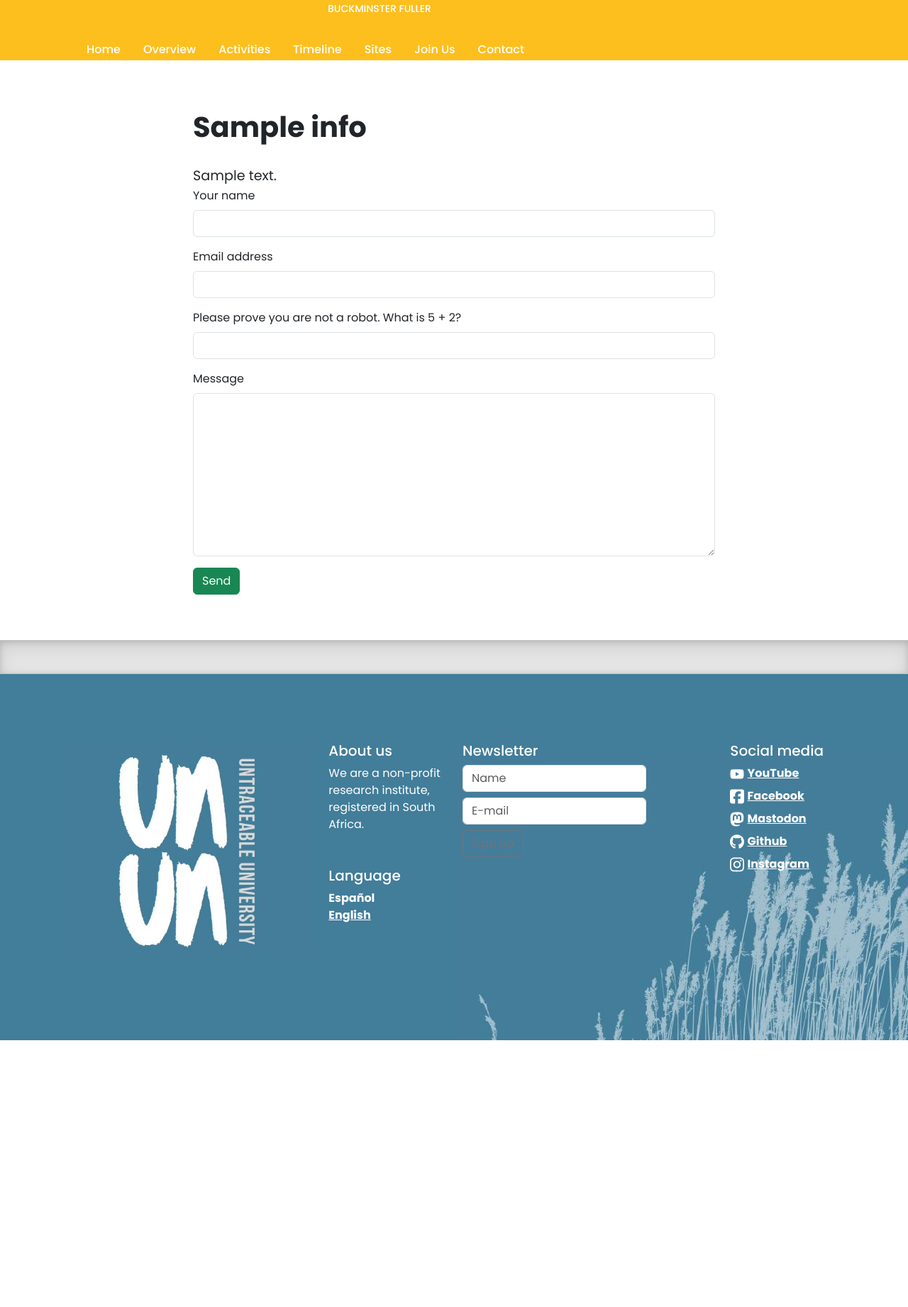
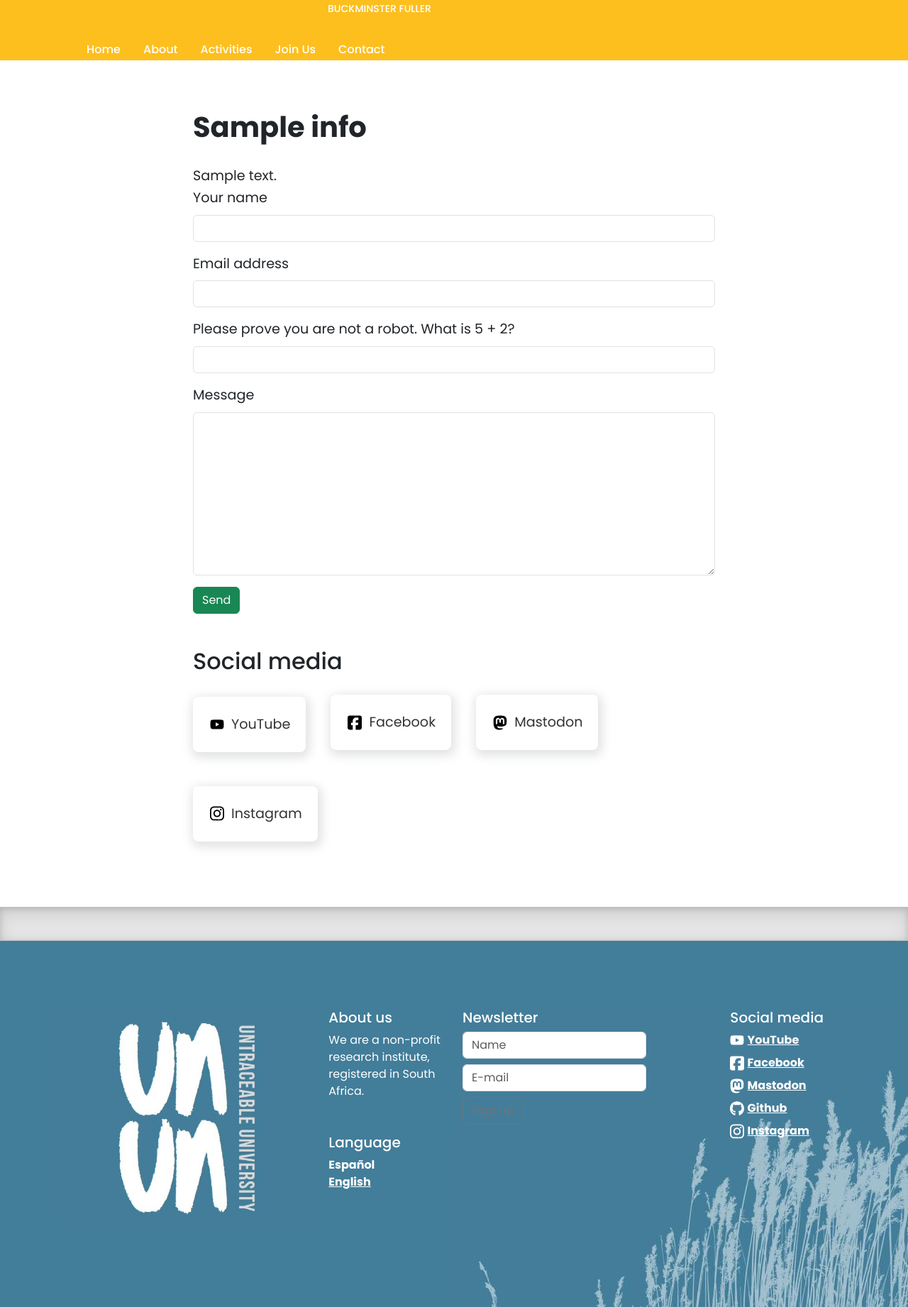
Before and after one commit to untraceable-university/website, a Django app: template untraceableuniversity/website/templates/contact.html in a window 1280 px wide. Shown: the part 304-2146 px from the top of the page at 71% size. Before the commit the page ends 1770 px from the top, so only its background shows below. Run offline with Django 3.2, Linux system fonts and the light colour scheme; the template is opened without the code that fills it: most values are stand-ins (such as "Sample title", 1, 10 or a date in 2020); some libraries are stand-ins or nearby versions.

Commit message:
Contact page and setting up page content editing system

```diff
--- a/requirements.txt
+++ b/requirements.txt
@@ -8,3 +8,5 @@ markdown
 bleach
 django-cleanup
 django-mdeditor
+django-crispy-forms
+crispy-bootstrap5
--- a/untraceableuniversity/website/admin.py
+++ b/untraceableuniversity/website/admin.py
@@ -20,7 +20,7 @@ class ContentAdmin(admin.ModelAdmin):
 
 class PageAdmin(admin.ModelAdmin):
     search_fields = ["name"]
-    list_display = ["name", "parent_page", "position", "slug"]
+    list_display = ["name", "parent_page", "position"]
 
 admin_site = MyAdminSite()
 
--- a/untraceableuniversity/website/models.py
+++ b/untraceableuniversity/website/models.py
@@ -23,7 +23,6 @@ class Page(models.Model):
         ("blurb", "Blurb"),
     ]
     format = models.CharField(max_length=8, choices=FORMAT, db_index=True, default="markdown")
-    slug = models.SlugField(max_length=100, null=True, blank=True, unique=True)
 
     def __str__(self):
         return self.name
--- a/untraceableuniversity/website/templates/_base.html
+++ b/untraceableuniversity/website/templates/_base.html
@@ -4,6 +4,9 @@
 <head>
 <title>{% block title %}{% endblock %} - {{ _("Untraceable University") }}</title>
 <meta charset="UTF-8" />
+{% if jquery or controlpanel %}
+<script type="text/javascript" src="https://code.jquery.com/jquery-3.7.1.min.js"></script>
+{% endif %}
 <link href="{% static 'css/bootstrap.min.css' %}" rel="stylesheet" integrity="sha384-4bw+/aepP/YC94hEpVNVgiZdgIC5+VKNBQNGCHeKRQN+PtmoHDEXuppvnDJzQIu9" crossorigin="anonymous">
 <script src="{% static 'js/bootstrap.min.js' %}" crossorigin="anonymous"></script>
 <link rel="stylesheet" href="https://cdn.jsdelivr.net/npm/bootstrap-icons@1.11.3/font/bootstrap-icons.min.css">
@@ -216,6 +219,10 @@ footer a{
   width:1em;
 }
 
+.main h2 {
+  margin-top: 1.3em;
+}
+
 </style>
 
 {% block head %}{% endblock %}
@@ -261,11 +268,9 @@ footer a{
       <div>
       <ul class="nav nav-pills collapse navbar-collapse" id="nbtoggler" style="position:relative;top:13px">
         <li class="nav-item"><a href="{% url "index" %}" class="nav-link {% if menu == "home" %}active" aria-current="page{% endif %}">{{ _("Home") }}</a></li>
-        <li class="nav-item"><a href="{% url "overview" %}" class="nav-link {% if menu == "overview" %}active" aria-current="page{% endif %}">{{ _("Overview") }}</a></li>
+        <li class="nav-item"><a href="{% url "about" %}" class="nav-link {% if menu == "about" %}active" aria-current="page{% endif %}">{{ _("About") }}</a></li>
         <li class="nav-item"><a href="{% url "activities" %}" class="nav-link {% if menu == "activities" %}active" aria-current="page{% endif %}">{{ _("Activities") }}</a></li>
-        <li class="nav-item"><a href="{% url "timeline" %}" class="nav-link {% if menu == "timeline" %}active" aria-current="page{% endif %}">{{ _("Timeline") }}</a></li>
-        <li class="nav-item"><a href="{% url "sites" %}" class="nav-link {% if menu == "sites" %}active" aria-current="page{% endif %}">{{ _("Sites") }}</a></li>
-        <li class="nav-item"><a href="{% url "join_us" %}" class="nav-link {% if menu == "join_us" %}active" aria-current="page{% endif %}">{{ _("Join Us") }}</a></li>
+        <li class="nav-item"><a href="{% url "join" %}" class="nav-link {% if menu == "join" %}active" aria-current="page{% endif %}">{{ _("Join Us") }}</a></li>
         <li class="nav-item"><a href="{% url "contact" %}" class="nav-link {% if menu == "contact" %}active" aria-current="page{% endif %}">{{ _("Contact") }}</a></li>
       </ul>
       </div>
--- a/untraceableuniversity/website/templates/contact.html
+++ b/untraceableuniversity/website/templates/contact.html
@@ -5,20 +5,81 @@
   {{ info }}
 {% endblock %}
 
+{% block head %}
+<style type="text/css">
+.main .socialmedia a:hover {
+  transform: translateY(-5px);
+  text-decoration: underline;
+}
+.main .socialmedia a {
+  display: -webkit-box;
+  display: -ms-flexbox;
+  display: flex;
+  -webkit-box-pack: justify;
+  -ms-flex-pack: justify;
+  justify-content: space-between;
+  -webkit-box-align: center;
+  -ms-flex-align: center;
+  align-items: center;
+  width: 100%;
+  height: 100%;
+  margin: 20px 0;
+  padding: 9px 22px 9px 24px;
+  text-indent: 10px;
+  position: relative;
+  z-index: 100;
+  line-height: 60px;
+  -webkit-box-shadow: 2px 4px 14px 4px rgba(112,114,124,0.2);
+  box-shadow: 2px 4px 14px 4px rgba(112,114,124,0.2);
+  border-radius: 8px;
+  color: #333;
+  text-decoration: none;
+  transition: transform 0.2s ease;
+}
+.main .socialmedia li {
+  display: inline-block;
+  margin-right: 30px;
+}
+</style>
+
+  <script type="text/javascript" src="{% static "js/jquery.min.js" %}"></script>
+  <script type="text/javascript">
+  $(function(){
+
+    function setCharAt(str,index,chr) {
+      if(index > str.length-1) return str;
+      return str.substring(0,index) + chr + str.substring(index+1);
+    }
+
+    cc = $("#contact_content p").last();
+    str = cc.text();
+    str = str.replace(/info\.un/g, "info&#64un");
+    $(cc).html(str);
+
+    {% if message_sent %}
+      $(".main input").attr("disabled", "disabled");
+      $(".main textarea").attr("disabled", "disabled");
+      $(".main button").attr("disabled", "disabled");
+    {% endif %}
+
+  });
+  </script>
+
+{% endblock %}
+
 {% block content %}
 
 <div class="container pb-5">
+
   <div class="row">
 
     <div class="col-lg-8 col-md-12 offset-lg-2">
 
     <h1>{{ info }}</h1>
 
-<div class="tfont" id="contact_content">
+    <div class="main" id="contact_content">
       {{ info.get_content }}
-</div>
 
-{% if not message_sent %}
       <form method="post">
 
         <div class="mb-3">
@@ -33,7 +94,7 @@
 
         <div class="mb-3">
           <label class="form-label">{{ _("Please prove you are not a robot. What is 5 + 2?") }}</label>
-    <input name="number" type="number" class="form-control" required>
+          <input name="number" type="number" class="form-control" required value="{{ request.POST.number }}">
         </div>
 
         <div class="mb-3">
@@ -51,27 +112,41 @@
 
         {% csrf_token %}
       </form>
-{% endif %}
 
+      <section class="socialmedia">
+        <h2 class="mt-5">{{ _("Social media") }}</h2>
+
+        <ul class="list-unstyled">
+          <li class="mb-2">
+            <a href="https://www.youtube.com/@UntraceableUniversity">
+              <svg xmlns="http://www.w3.org/2000/svg" viewBox="0 0 576 512"><!--!Font Awesome Free 6.5.2 by @fontawesome - https://fontawesome.com License - https://fontawesome.com/license/free Copyright 2024 Fonticons, Inc.--><path d="M549.7 124.1c-6.3-23.7-24.8-42.3-48.3-48.6C458.8 64 288 64 288 64S117.2 64 74.6 75.5c-23.5 6.3-42 24.9-48.3 48.6-11.4 42.9-11.4 132.3-11.4 132.3s0 89.4 11.4 132.3c6.3 23.7 24.8 41.5 48.3 47.8C117.2 448 288 448 288 448s170.8 0 213.4-11.5c23.5-6.3 42-24.2 48.3-47.8 11.4-42.9 11.4-132.3 11.4-132.3s0-89.4-11.4-132.3zm-317.5 213.5V175.2l142.7 81.2-142.7 81.2z"/></svg>
+            YouTube</a>
+          </li>
+          <li class="mb-2">
+            <a href="XXX">
+            <svg xmlns="http://www.w3.org/2000/svg" viewBox="0 0 448 512"><!--!Font Awesome Free 6.5.2 by @fontawesome - https://fontawesome.com License - https://fontawesome.com/license/free Copyright 2024 Fonticons, Inc.--><path d="M64 32C28.7 32 0 60.7 0 96V416c0 35.3 28.7 64 64 64h98.2V334.2H109.4V256h52.8V222.3c0-87.1 39.4-127.5 125-127.5c16.2 0 44.2 3.2 55.7 6.4V172c-6-.6-16.5-1-29.6-1c-42 0-58.2 15.9-58.2 57.2V256h83.6l-14.4 78.2H255V480H384c35.3 0 64-28.7 64-64V96c0-35.3-28.7-64-64-64H64z"/></svg>
+            Facebook
+            </a>
+          </li>
+          <li class="mb-2">
+            <a href="XXX">
+<svg xmlns="http://www.w3.org/2000/svg" viewBox="0 0 448 512"><!--!Font Awesome Free 6.5.2 by @fontawesome - https://fontawesome.com License - https://fontawesome.com/license/free Copyright 2024 Fonticons, Inc.--><path d="M433 179.1c0-97.2-63.7-125.7-63.7-125.7-62.5-28.7-228.6-28.4-290.5 0 0 0-63.7 28.5-63.7 125.7 0 115.7-6.6 259.4 105.6 289.1 40.5 10.7 75.3 13 103.3 11.4 50.8-2.8 79.3-18.1 79.3-18.1l-1.7-36.9s-36.3 11.4-77.1 10.1c-40.4-1.4-83-4.4-89.6-54a102.5 102.5 0 0 1 -.9-13.9c85.6 20.9 158.7 9.1 178.8 6.7 56.1-6.7 105-41.3 111.2-72.9 9.8-49.8 9-121.5 9-121.5zm-75.1 125.2h-46.6v-114.2c0-49.7-64-51.6-64 6.9v62.5h-46.3V197c0-58.5-64-56.6-64-6.9v114.2H90.2c0-122.1-5.2-147.9 18.4-175 25.9-28.9 79.8-30.8 103.8 6.1l11.6 19.5 11.6-19.5c24.1-37.1 78.1-34.8 103.8-6.1 23.7 27.3 18.4 53 18.4 175z"/></svg>
+              Mastodon
+            </a>
+          </li>
+          <li class="mb-2">
+            <a href="XXX">
+              <svg xmlns="http://www.w3.org/2000/svg" viewBox="0 0 448 512"><!--!Font Awesome Free 6.5.2 by @fontawesome - https://fontawesome.com License - https://fontawesome.com/license/free Copyright 2024 Fonticons, Inc.--><path d="M224.1 141c-63.6 0-114.9 51.3-114.9 114.9s51.3 114.9 114.9 114.9S339 319.5 339 255.9 287.7 141 224.1 141zm0 189.6c-41.1 0-74.7-33.5-74.7-74.7s33.5-74.7 74.7-74.7 74.7 33.5 74.7 74.7-33.6 74.7-74.7 74.7zm146.4-194.3c0 14.9-12 26.8-26.8 26.8-14.9 0-26.8-12-26.8-26.8s12-26.8 26.8-26.8 26.8 12 26.8 26.8zm76.1 27.2c-1.7-35.9-9.9-67.7-36.2-93.9-26.2-26.2-58-34.4-93.9-36.2-37-2.1-147.9-2.1-184.9 0-35.8 1.7-67.6 9.9-93.9 36.1s-34.4 58-36.2 93.9c-2.1 37-2.1 147.9 0 184.9 1.7 35.9 9.9 67.7 36.2 93.9s58 34.4 93.9 36.2c37 2.1 147.9 2.1 184.9 0 35.9-1.7 67.7-9.9 93.9-36.2 26.2-26.2 34.4-58 36.2-93.9 2.1-37 2.1-147.8 0-184.8zM398.8 388c-7.8 19.6-22.9 34.7-42.6 42.6-29.5 11.7-99.5 9-132.1 9s-102.7 2.6-132.1-9c-19.6-7.8-34.7-22.9-42.6-42.6-11.7-29.5-9-99.5-9-132.1s-2.6-102.7 9-132.1c7.8-19.6 22.9-34.7 42.6-42.6 29.5-11.7 99.5-9 132.1-9s102.7-2.6 132.1 9c19.6 7.8 34.7 22.9 42.6 42.6 11.7 29.5 9 99.5 9 132.1s2.7 102.7-9 132.1z"/></svg>
+              Instagram
+            </a>
+          </li>
+
+        </ul>
+
+      </section>
+
+    </div>
   </div>
 </div>
 
 {% endblock %}
-
-{% block head %}
-  <script type="text/javascript" src="{% static "js/jquery.min.js" %}"></script>
-  <script type="text/javascript">
-  $(function(){
-
-    function setCharAt(str,index,chr) {
-      if(index > str.length-1) return str;
-      return str.substring(0,index) + chr + str.substring(index+1);
-    }
-
-    cc = $("#contact_content p").last();
-    str = cc.text();
-    str = setCharAt(str,4,"&#64;");
-    $(cc).html(str);
-  });
-  </script>
-{% endblock %}
--- a/untraceableuniversity/website/templates/home.html
+++ b/untraceableuniversity/website/templates/home.html
@@ -54,7 +54,6 @@
         <a href="overview/" class="btn btn-primary btn-lg px-4 me-md-2">{{ _("Learn more") }}</a>
         <a href="join/" class="btn btn-outline-secondary btn-lg px-4">{{ _("Join us") }}</a>
       </div>
-
 
       </div>
       <div class="col-lg-7 mb-3">
```
Also changed, not shown: untraceableuniversity/website/templates/controlpanel/page.html (added, +102 -0 lines), untraceableuniversity/website/templates/page.html (+17 -4 lines), untraceableuniversity/website/urls.py (+9 -5 lines), untraceableuniversity/website/views.py (+66 -3 lines), untraceableuniversity/website/migrations/0013_alter_page_options_alter_pagecontent_options_and_more.py (added). Lines whose indentation alone changed are shown as unchanged.
